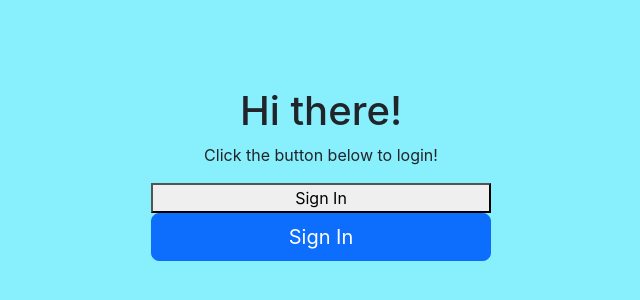
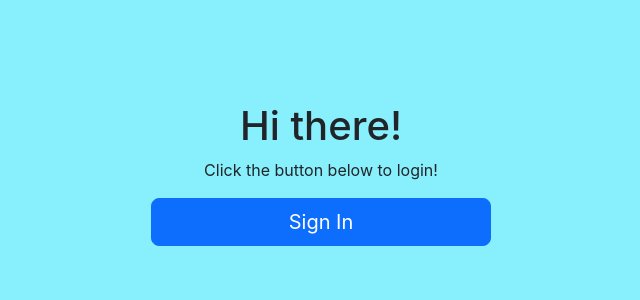
Before and after one commit to nss-evening-cohort-19/stack-overflow, a Next.js app: page / in a window 1280 px wide. Shown: the part 186-486 px from the top of the page, without its empty margins (319-959 px from the left). Built offline with nearby package versions, Linux system fonts and the light colour scheme; no server answers.

Commit message:
removed extra sign in button

```diff
--- a/components/Signin.js
+++ b/components/Signin.js
@@ -14,7 +14,6 @@ function Signin() {
     >
       <h1>Hi there!</h1>
       <p>Click the button below to login!</p>
-      <button type="button" size="lg" className="copy-btn" onClick={signIn}>Sign In</button>
       <button type="button" className="btn btn-primary btn-lg copy-btn" onClick={signIn}>
         Sign In
       </button>
```
